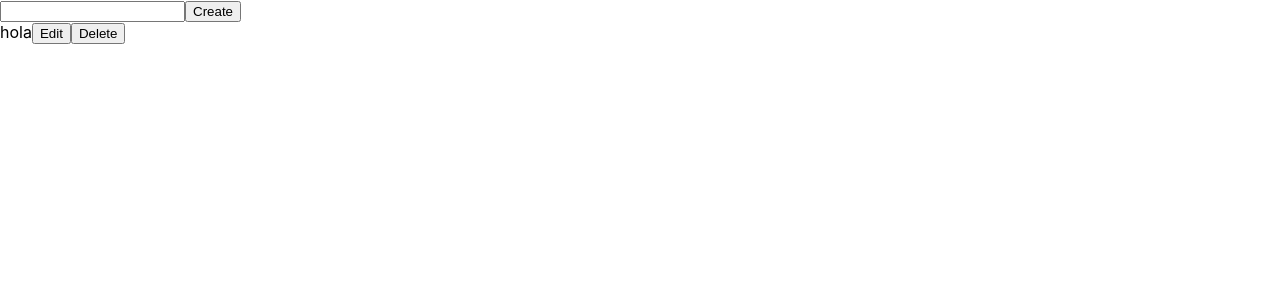
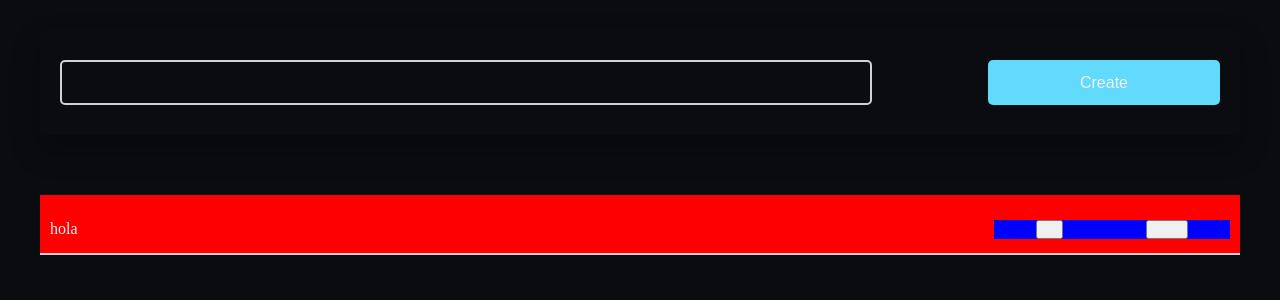
Before and after one commit to WMYM-Experimental/todo.react.js, a React (Create React App) app: page / in a window 1280 px wide. Both pictures are taken after a click on the input "Create". Shown: the top 300 px of the page. Built offline with nearby package versions, Linux system fonts and the light colour scheme.

Commit message:
start styling the todo

```diff
--- a/src/App.css
+++ /dev/null
@@ -1,3 +0,0 @@
-.App-link {
-  color: #61dafb;
-}
--- a/src/App.js
+++ b/src/App.js
@@ -1,8 +1,8 @@
-import "./App.css";
+import "./components/Todo.css";
 import Todo from "./components/Todo";
 
 const App = () => {
     return <Todo></Todo>;
-}
+};
 
 export default App;
--- /dev/null
+++ b/src/components/Todo.css
@@ -0,0 +1,95 @@
+/* General style */
+* {
+    margin: 0;
+    padding: 0;
+    box-sizing: border-box;
+    color: #f1f1f1;
+    overflow-x: hidden;
+}
+html {
+    background-color: #0a0c10;
+}
+body {
+    background-color: #0a0c10;
+}
+
+/* Container*/
+.todoContainer {
+    background-color: #0a0c10;
+    width: 100vw;
+    height: 100%;
+    position: absolute;
+    transform: translate(-50%, -50%);
+    top: 50%;
+    left: 50%;
+    padding: 30px 40px;
+}
+
+/* Create */
+.createForm {
+    position: relative;
+    padding: 30px 20px;
+    border-radius: 5px;
+    box-shadow: 0 15px 30px rgba(0, 0, 0, 0.3);
+}
+
+.createInput {
+    width: 70%;
+    height: 45px;
+    padding: 12px;
+    background-color: transparent;
+    border: 2px solid #d1d2d3;
+    font-weight: 500;
+    font-size: 15px;
+    position: relative;
+    border-radius: 5px;
+}
+
+.btnCreate {
+    position: relative;
+    float: right;
+    width: 20%;
+    height: 45px;
+    font-weight: 500;
+    font-size: 16px;
+    border-radius: 5px;
+    border: none;
+    background-color: #61dafb;
+    cursor: pointer;
+}
+
+/* TodoElements containers */
+.todos {
+    margin-top: 5%;
+    width: auto;
+    height: auto;
+    background-color: red;
+    margin-bottom: 5%;
+}
+
+/* Tasks */
+.task {
+    height: 50px;
+    padding: 5px 10px;
+    margin-top: 10px;
+    display: flex;
+    align-items: center;
+    justify-content: space-between;
+    border-bottom: 2px solid #d1d2d3;
+    cursor: pointer;
+}
+.taskButtons {
+    display: flex;
+    justify-content: space-around;
+    flex-direction: row;
+    width: 20%;
+    background-color: blue;
+}
+.btnDelete {
+}
+.btnUpdate {
+}
+
+.App-link {
+    color: #61dafb;
+}
--- a/src/components/Todo.js
+++ b/src/components/Todo.js
@@ -39,10 +39,10 @@ const Todo = () => {
 
     return (
         <div className="todoContainer">
-            <form className="todoCreateForm" onSubmit={handleSubmit}>
+            <form className="createForm" onSubmit={handleSubmit}>
                 <input
                     onChange={handleChange}
-                    className="todoInput"
+                    className="createInput"
                     value={title}
                 />
                 <input
--- a/src/components/TodoElement.js
+++ b/src/components/TodoElement.js
@@ -10,8 +10,9 @@ const TodoElement = ({ atr, onUpdate, onDelete }) => {
         };
 
         return (
-            <div key={atr.id}>
-                {atr.title}
+            <div key={atr.id} className="task">
+                <div>{atr.title}</div>
+                <div className="taskButtons">
                     <button
                         onClick={() => {
                             setIsEdit(true);
@@ -22,6 +23,7 @@ const TodoElement = ({ atr, onUpdate, onDelete }) => {
                     <button className="btnDelete" onClick={handleClick}>
                         Delete
                     </button>
+                </div>
             </div>
         );
     };
@@ -45,7 +47,7 @@ const TodoElement = ({ atr, onUpdate, onDelete }) => {
         };
 
         return (
-            <form className="update" onSubmit={handleSubmit}>
+            <form className="updateForm" onSubmit={handleSubmit}>
                 <input type="text" onChange={handleChange} value={newValue} />
                 <button className="btnUpdate" onClick={handleClick}>
                     Update
@@ -55,7 +57,9 @@ const TodoElement = ({ atr, onUpdate, onDelete }) => {
     };
 
     return (
-        <div className="todos">{isEdit ? <Edit></Edit> : <Task></Task>}</div>
+        <div className="todoElements">
+            {isEdit ? <Edit></Edit> : <Task></Task>}
+        </div>
     );
 };
 
--- a/src/index.css
+++ /dev/null
@@ -1,13 +0,0 @@
-body {
-  margin: 0;
-  font-family: -apple-system, BlinkMacSystemFont, 'Segoe UI', 'Roboto', 'Oxygen',
-    'Ubuntu', 'Cantarell', 'Fira Sans', 'Droid Sans', 'Helvetica Neue',
-    sans-serif;
-  -webkit-font-smoothing: antialiased;
-  -moz-osx-font-smoothing: grayscale;
-}
-
-code {
-  font-family: source-code-pro, Menlo, Monaco, Consolas, 'Courier New',
-    monospace;
-}
```
Also changed, not shown: src/index.js (+8 -12 lines), src/setupTests.js (deleted, +0 -5 lines), 1 other file (tests, documents, lock files or other folders). Lines whose indentation alone changed are shown as unchanged.
